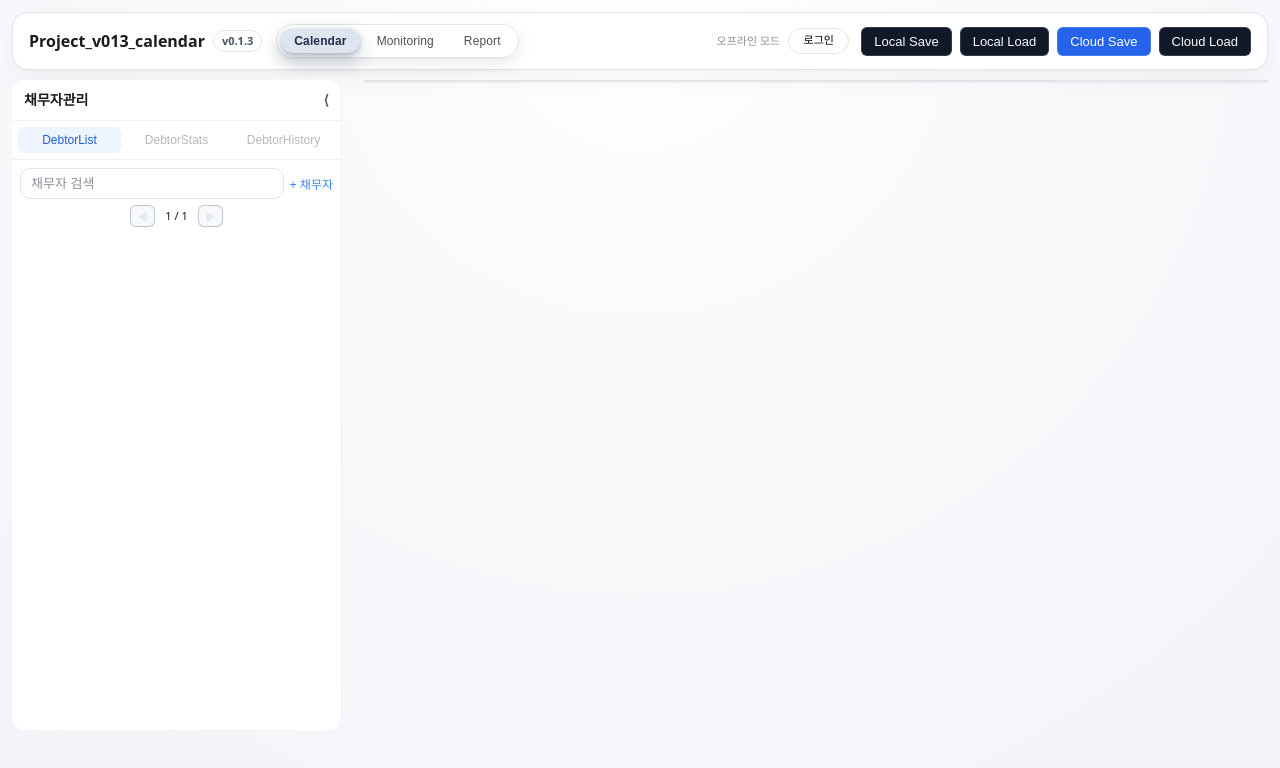
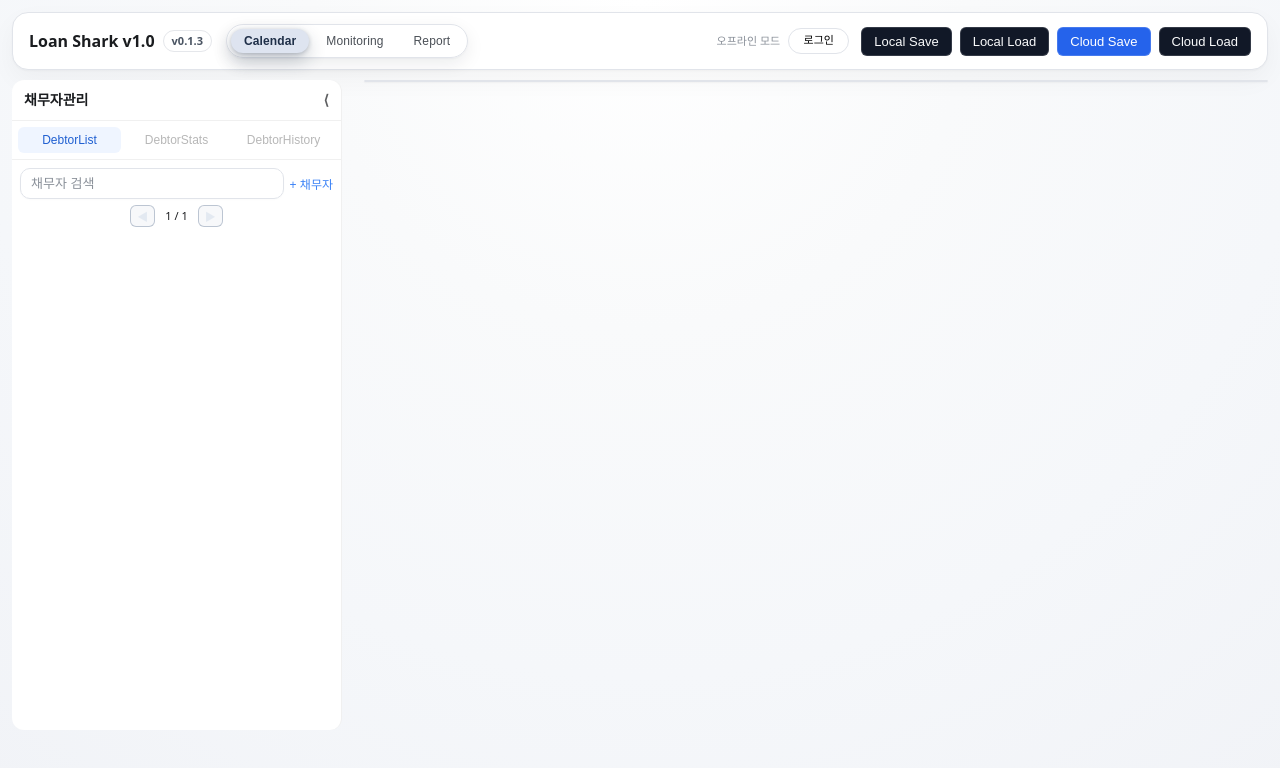
Before and after one commit to omomqw-rgb/loanshark, a plain HTML site: page index.html in a window 1280 px wide. Drawn offline with nearby package versions, Linux system fonts and the light colour scheme.

Commit message:
Add files via upload

```diff
--- a/index.html
+++ b/index.html
@@ -3,7 +3,7 @@
 <html lang="ko">
 <head>
 <meta charset="utf-8"/>
-<title>Project_v013_calendar · Loan &amp; Claim Scheduler</title>
+<title>Loan Shark v1.0 · Loan &amp; Claim Scheduler</title>
 <meta content="width=device-width, initial-scale=1" name="viewport"/>
 <link href="css/app.css" rel="stylesheet"/>
 <link rel="stylesheet" href="css/debtorDetail.css" />
@@ -13,7 +13,7 @@
 <header class="topbar">
 <div class="topbar-main">
 <div class="brand">
-          Project_v013_calendar
+          Loan Shark v1.0
           <span class="badge-version">v0.1.3</span>
 </div>
 <nav class="tab-strip top-tabs" data-tab-root="">
```
